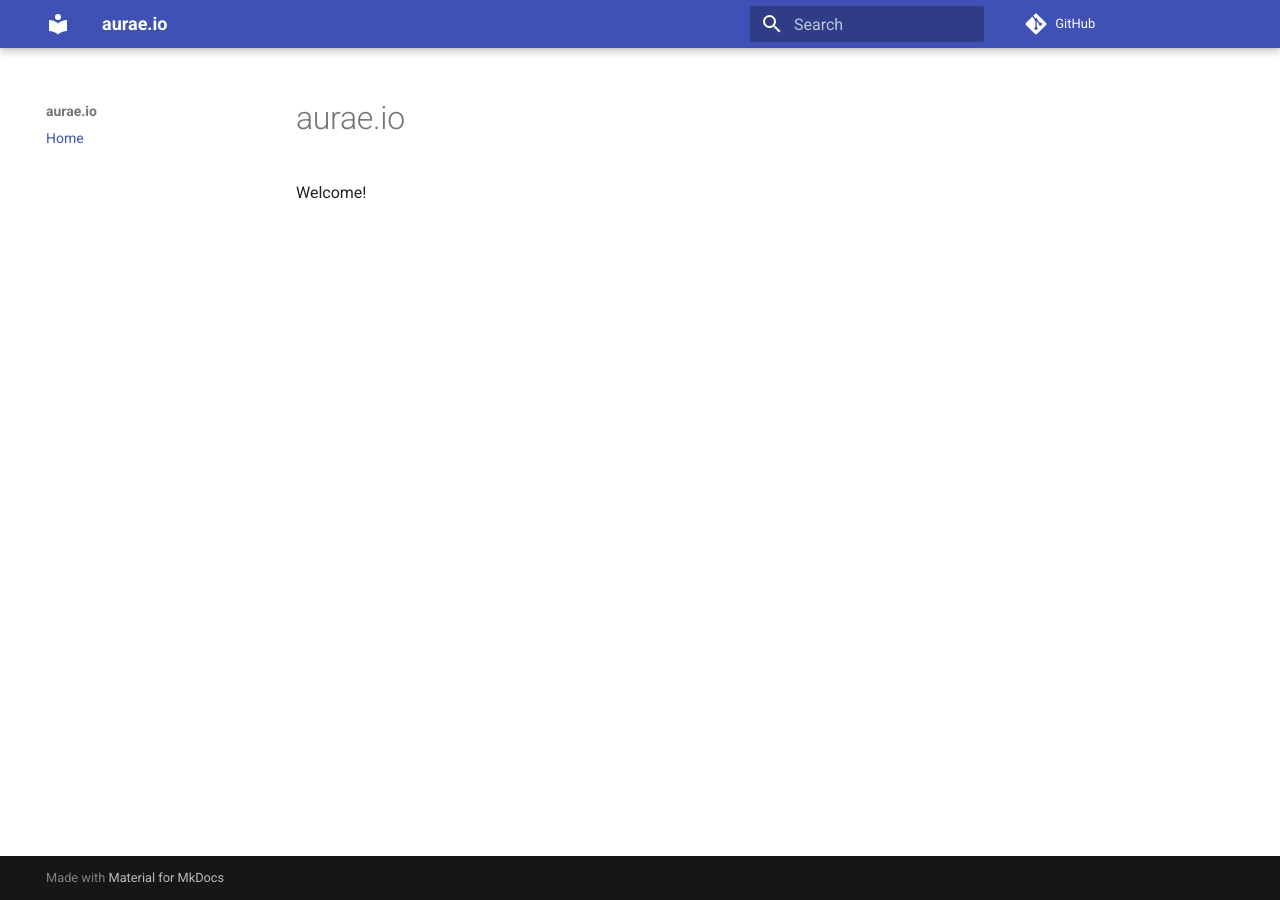
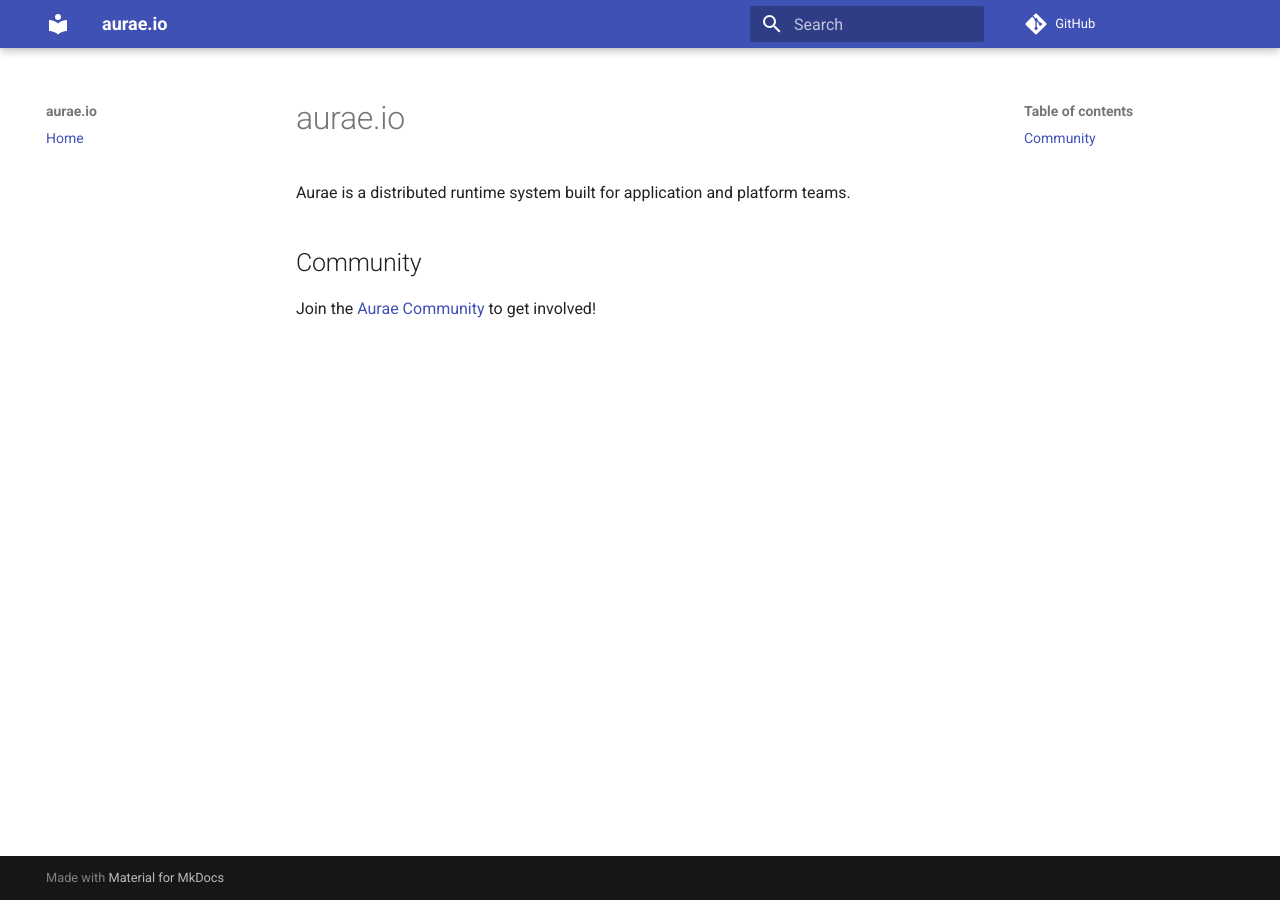
Before and after one commit to aurae-runtime/aurae.io, an MkDocs documentation site: the page built from docs/index.md, in a window 1280 px wide. Built offline with MkDocs 1.6.1 and Material for MkDocs 9.7.7, drawn with Linux system fonts in a browser that asks for light colours; comment, search, counter and statistics services are not loaded.

Commit message:
Adding community detail
Signed-off-by: Kris Nóva <kris@nivenly.com>

```diff
--- a/docs/index.md
+++ b/docs/index.md
@@ -1,4 +1,8 @@
 aurae.io
 ========
 
-Welcome!
+Aurae is a distributed runtime system built for application and platform teams.
+
+## Community
+
+Join the [Aurae Community](https://github.com/aurae-runtime/community) to get involved!
```
